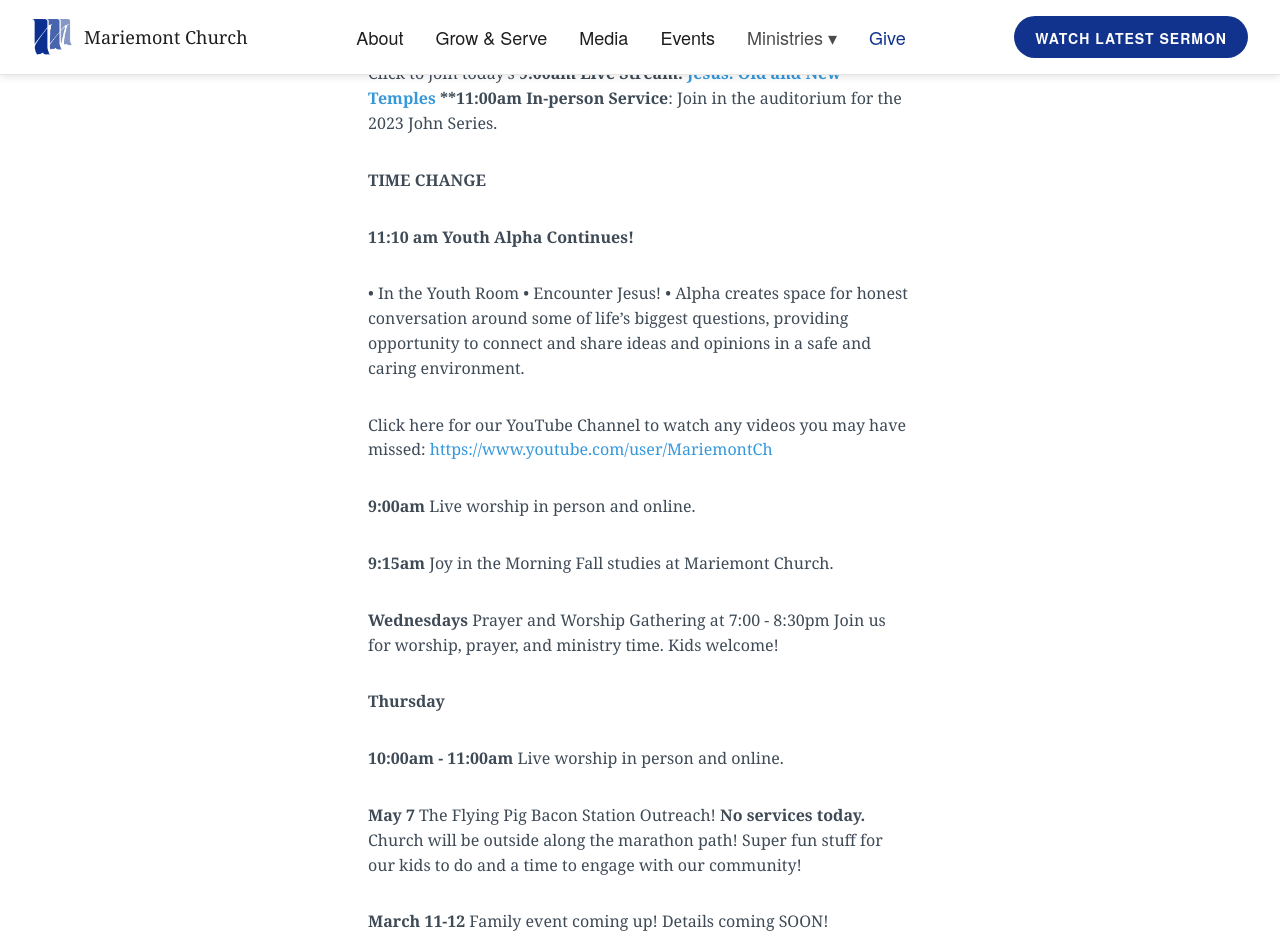
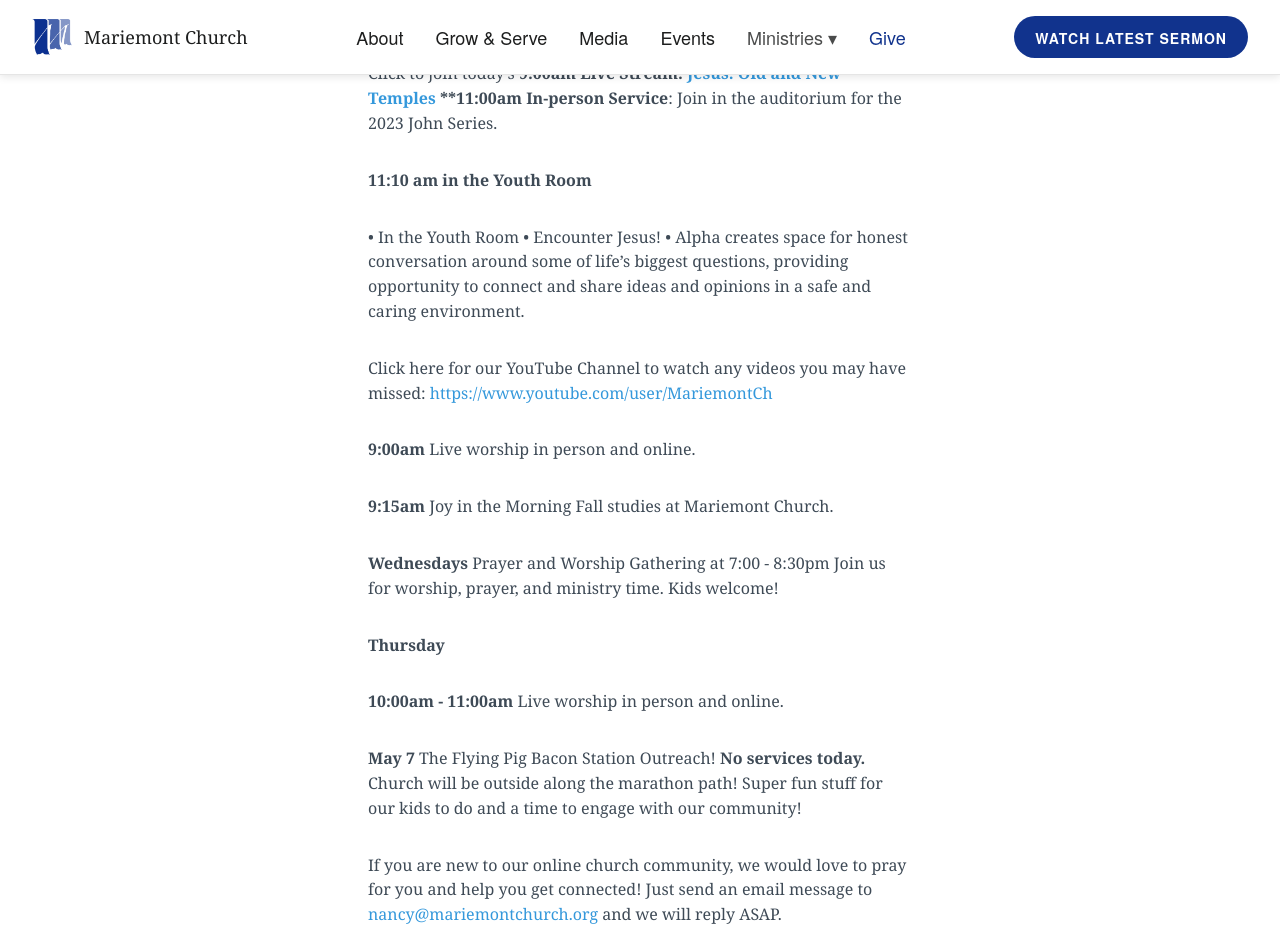
Before and after one commit to lukemoderwell/mariemont, a Jekyll site: the page built from updates.markdown, in a window 1280 px wide and 1400 px high, scrolled down 526 px. Shown: the top 952 px of the window. Built offline with Jekyll 4.4.1, drawn with Linux system fonts in a browser that asks for light colours; nearby versions of some CDN libraries.

Commit message:
Updated Updates

```diff
--- a/updates.markdown
+++ b/updates.markdown
@@ -34,9 +34,7 @@
 ](https://www.youtube.com/live/GFRPwIvF2OY?feature=share)
 **11:00am In-person Service**: Join in the auditorium for the 2023 John Series.
 
-**TIME CHANGE**
-
-**11:10 am Youth Alpha Continues!**
+**11:10 am in the Youth Room**
 
 • In the Youth Room
 • Encounter Jesus!
@@ -58,8 +56,6 @@
 
 **May 7** The Flying Pig Bacon Station Outreach! **No services today.** Church will be outside along the marathon path!  Super fun stuff for our kids to do and a time to engage with our community!
 
-**March 11-12** Family event coming up!  Details coming SOON!
-
 If you are new to our online church community, we would love to pray for you and help you get connected! Just send an email message to [nancy@mariemontchurch.org](http://nancy@mariemontchurch.org) and we will reply ASAP.
 
 If you need assistance please reach out to us at [info@mariemontchurch.org](http://info@mariemontchurch.org)
```
